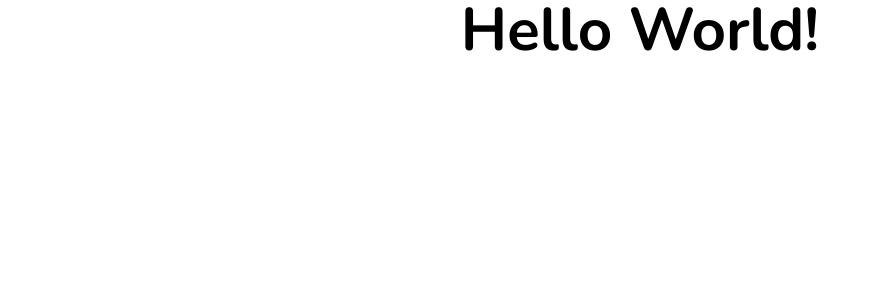
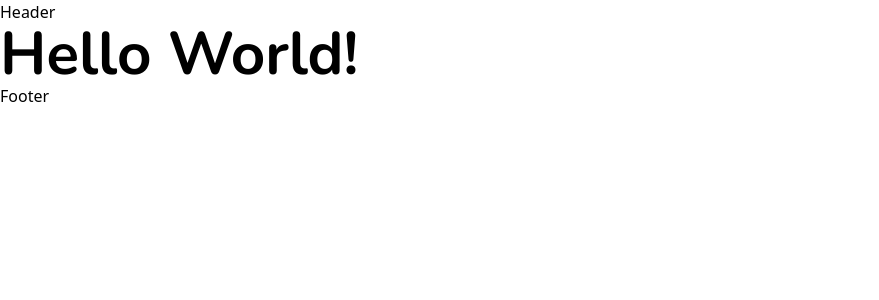
Before and after one commit to Phildevfront/flowrise-prismic-nextjs, a Next.js app: page / in a window 1280 px wide. Shown: the top 300 px of the page, without its empty margins (0-879 px from the left). Built offline with nearby package versions, Linux system fonts and the light colour scheme.

Commit message:
feat: Add fallback metadata to layout

```diff
--- a/src/app/layout.tsx
+++ b/src/app/layout.tsx
@@ -1,6 +1,7 @@
 import './globals.css'
 import type { Metadata } from 'next'
 import { Nunito, Nunito_Sans } from 'next/font/google'
+import { createClient } from "@/prismicio";
 
 const nunito = Nunito({
   subsets: ['latin'],
@@ -14,9 +15,19 @@ const nunitoSans = Nunito_Sans({
   variable: '--font-nunito-sans',
 })
 
-export const metadata: Metadata = {
-  title: 'Create Next App',
-  description: 'Generated by create next app',
+export async function generateMetadata(): Promise<Metadata> {
+	const client = createClient();
+
+	const page = await client.getSingle("settings")
+
+
+	return {
+	  title: page.data.site_title || "Flowrise",
+	  description: page.data.meta_description || "Flowrise is a relaxing app for you.",
+	  openGraph: {
+		images: [page.data.og_image.url || ""],
+	  },
+	}
   }
 
 export default function RootLayout({
@@ -27,7 +38,9 @@ export default function RootLayout({
   return (
 	<html lang="en" className={`${nunito.variable} ${nunitoSans.variable}`}>
 		<body>
-        <div>{children}</div>
+			<header>Header</header>
+				{children}
+			<footer>Footer</footer>
 		</body>
 	</html>
 	)
--- a/src/app/page.tsx
+++ b/src/app/page.tsx
@@ -3,7 +3,7 @@ import Image from 'next/image'
 export default function Home() {
   return (
     <main>
-      <h1 className=" text-6xl font-display font-bold text-center">Hello World!</h1>
+      <h1 className=" text-6xl font-display font-bold">Hello World!</h1>
     </main>
   )
 }
--- a/src/prismicio.ts
+++ b/src/prismicio.ts
@@ -1,6 +1,7 @@
 import * as prismic from "@prismicio/client";
 import * as prismicNext from "@prismicio/next";
 import config from "../slicemachine.config.json";
+
 
 /**
  * The project's Prismic repository name.
@@ -14,14 +15,14 @@ export const repositoryName = config.repositoryName;
  */
 // TODO: Update the routes array to match your project's route structure.
 const routes: prismic.ClientConfig["routes"] = [
-  {
-    type: "homepage",
-    path: "/",
-  },
-  {
-    type: "page",
-    path: "/:uid",
-  },
+  // {
+  //   type: "homepage",
+  //   path: "/",
+  // },
+  // {
+  //   type: "page",
+  //   path: "/:uid",
+  // },
 ];
 
 /**
```
Lines whose indentation alone changed are shown as unchanged.
